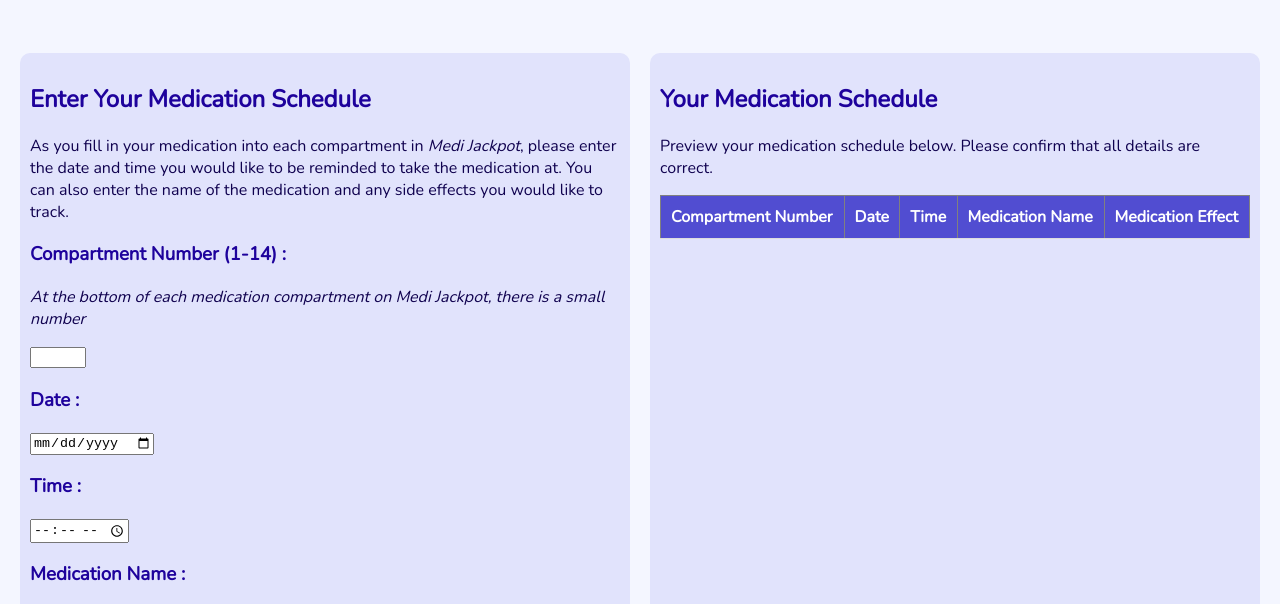
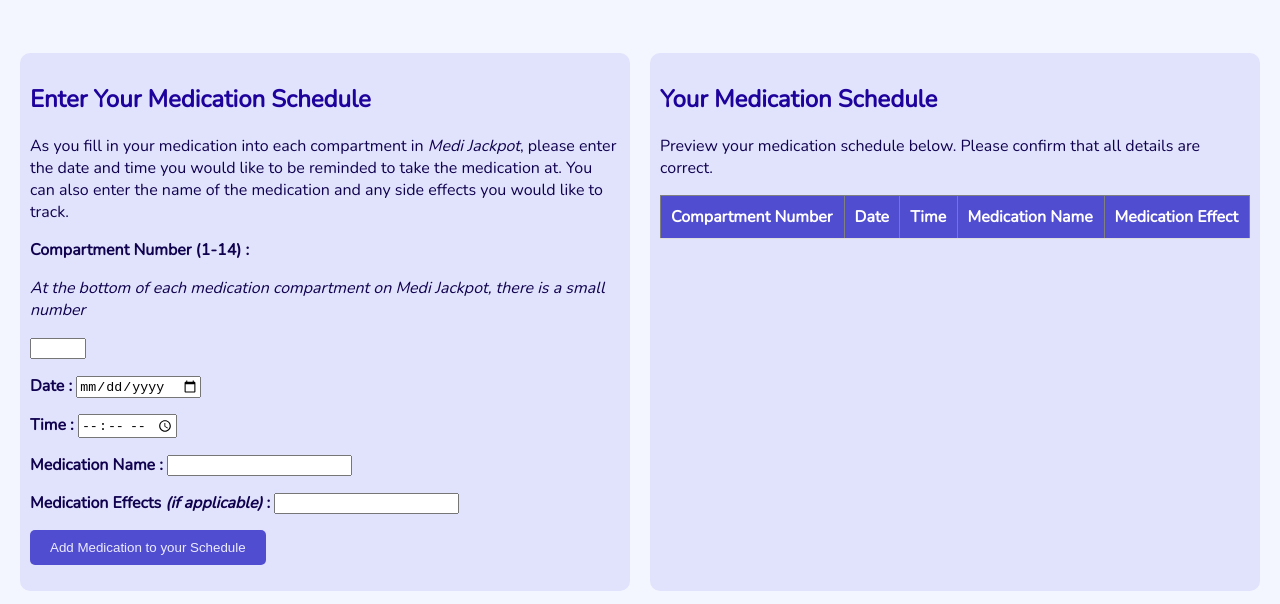
Before and after one commit to kay00cjy/tester, a plain HTML site: page index.html in a window 1280 px wide. Shown: the part 183-787 px from the top of the page. Drawn offline with nearby package versions, Linux system fonts and the light colour scheme.

Commit message:
Update index.html

```diff
--- a/index.html
+++ b/index.html
@@ -257,24 +257,24 @@
                         the date and time you would like to be reminded to take the medication at.
                         You can also enter the name of the medication and any side effects you would like to track. </p>
 
-                        <h3> Compartment Number (1-14) : </h3>
+                        <label><b>Compartment Number (1-14) : </b></label>
                         <p><i> At the bottom of each medication compartment on Medi Jackpot, there is a small number </i> </p>
                         <input type = "number" id="compartment" name="compartment number" min = "0" max = "14" required> <br>
                         <p></p>
 
-                        <h3> Date : </h3>
+                        <label><b> Date : </b></label>
                         <input type = "date" id="date" name="date" required> <br>
                         <p></p>
 
-                        <h3> Time : </h3>
+                        <label><b> Time : </b></label>
                         <input type = "time" id="time" name="time" required> <br>
                         <p></p>
 
-                        <h3> Medication Name : </h3>
+                        <label><b> Medication Name : </b></label>
                         <input type = "text" id="medication" name="medication"> <br>
                         <p></p>
 
-                        <h3> Medication Effects <i>(if applicable) </i> :</h3>
+                        <label><b> Medication Effects <i>(if applicable) </i> :</b></label>
                         <input type = "text" id="effect" name="effect" required> <br>
                         <p></p>
 
```
